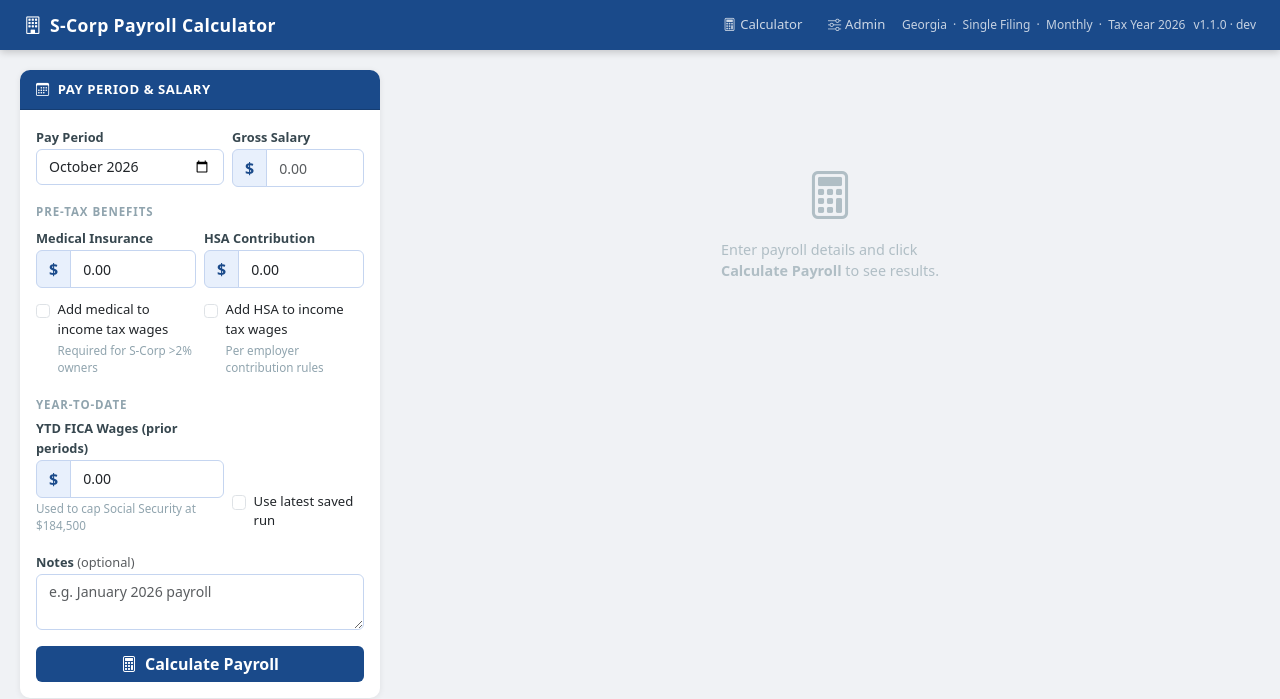
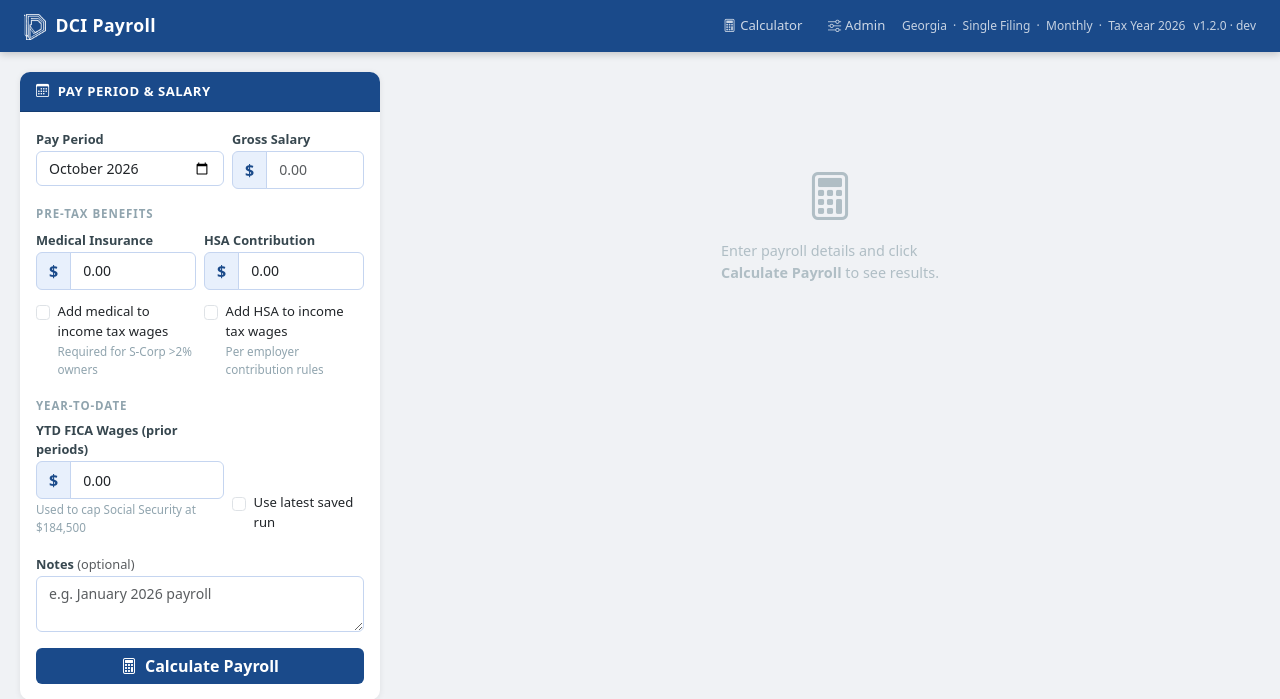
Before and after one commit to wjdecorte/payroll, a FastAPI app: page / in a window 1280 px wide. Shown: the top 699 px of the page. Run offline with FastAPI, Linux system fonts and the light colour scheme; data that the repository does not hold is empty; some libraries are stand-ins or nearby versions.

Commit message:
Rebrand as DCI Payroll with DeCorte Industries icon; bump to v1.2.0
Rename the app, add the DCI favicon/apple-touch icon and logo in the top
bar, and serve them from a new /static mount.

Co-Authored-By: Claude Sonnet 5.5 <noreply@anthropic.com>

```diff
--- a/payroll/__init__.py
+++ b/payroll/__init__.py
@@ -11,8 +11,8 @@ class Settings(BaseSettings):
     )
 
     # Application
-    app_name: str = "Payroll"
-    app_version: str = "1.1.0"
+    app_name: str = "DCI Payroll"
+    app_version: str = "1.2.0"
     # Git commit the running image was built from; set via BUILD_SHA at image build time
     build_sha: str = "dev"
     # Monotonic CI run number; 0 for local runs
--- a/payroll/frontend/__init__.py
+++ b/payroll/frontend/__init__.py
@@ -10,8 +10,8 @@ class FrontendSettings(BaseSettings):
         extra="ignore",
     )
 
-    app_name: str = "Payroll"
-    app_version: str = "1.1.0"
+    app_name: str = "DCI Payroll"
+    app_version: str = "1.2.0"
     build_sha: str = "dev"
     build_number: int = 0
     frontend_port: int = 8080
--- a/payroll/frontend/app.py
+++ b/payroll/frontend/app.py
@@ -1,4 +1,7 @@
+from pathlib import Path
+
 from fastapi import FastAPI
+from fastapi.staticfiles import StaticFiles
 
 from payroll.frontend import frontend_settings
 from payroll.frontend.routers import router
@@ -13,6 +16,11 @@ def create_app() -> FastAPI:
         redoc_url=None,
         openapi_url=None,
     )
+    application.mount(
+        "/static",
+        StaticFiles(directory=Path(__file__).parent / "static"),
+        name="static",
+    )
     application.include_router(router)
     return application
 
--- a/payroll/frontend/templates/admin.html
+++ b/payroll/frontend/templates/admin.html
@@ -1,6 +1,6 @@
 {% extends "base.html" %}
 
-{% block title %}Payroll Admin{% endblock %}
+{% block title %}DCI Payroll Admin{% endblock %}
 
 {% block content %}
 <div class="layout">
--- a/payroll/frontend/templates/base.html
+++ b/payroll/frontend/templates/base.html
@@ -3,7 +3,9 @@
 <head>
   <meta charset="UTF-8">
   <meta name="viewport" content="width=device-width, initial-scale=1">
-  <title>{% block title %}S-Corp Payroll{% endblock %}</title>
+  <title>{% block title %}DCI Payroll{% endblock %}</title>
+  <link rel="icon" type="image/png" href="/static/favicon-32.png">
+  <link rel="apple-touch-icon" href="/static/apple-touch-icon.png">
 
   <!-- Bootstrap 5 -->
   <link href="https://cdnjs.cloudflare.com/ajax/libs/bootstrap/5.3.3/css/bootstrap.min.css" rel="stylesheet">
@@ -43,6 +45,8 @@
       box-shadow: 0 2px 8px rgba(0,0,0,.2);
     }
     .topbar .brand { font-size: 1.1rem; font-weight: 700; letter-spacing: .02em; color: #fff; text-decoration: none; }
+    /* Logo is blue on transparent; render white to read on the dark bar */
+    .topbar .brand-logo { height: 1.6rem; width: auto; margin-right: .6rem; vertical-align: middle; filter: brightness(0) invert(1); }
     .topbar .meta  { font-size: 0.75rem; opacity: .75; }
     .topbar .nav-link { color: rgba(255,255,255,.78); font-size: .82rem; padding: .2rem .55rem; }
     .topbar .nav-link:hover { color: #fff; }
@@ -150,7 +154,7 @@
 
 <div class="topbar no-print">
   <div>
-    <a class="brand" href="/"><i class="bi bi-building me-2"></i>S-Corp Payroll Calculator</a>
+    <a class="brand" href="/"><img src="/static/logo-icon.png" alt="" class="brand-logo">DCI Payroll</a>
   </div>
   <div class="d-flex align-items-center gap-2">
     <a class="nav-link" href="/"><i class="bi bi-calculator me-1"></i>Calculator</a>
--- a/payroll/frontend/templates/index.html
+++ b/payroll/frontend/templates/index.html
@@ -1,6 +1,6 @@
 {% extends "base.html" %}
 
-{% block title %}S-Corp Payroll Calculator{% endblock %}
+{% block title %}DCI Payroll{% endblock %}
 
 {% block content %}
 <div class="layout">
--- a/pyproject.toml
+++ b/pyproject.toml
@@ -1,6 +1,6 @@
 [project]
 name = "payroll"
-version = "1.1.0"
+version = "1.2.0"
 description = "S-Corp owner payroll calculator with QuickBooks journal entries"
 readme = "README.md"
 requires-python = ">=3.14"
```
Also changed, not shown: tests/common/test_common_routers.py (+1 -1 lines), README.md, payroll/frontend/static/apple-touch-icon.png (added), payroll/frontend/static/favicon-32.png (added), payroll/frontend/static/logo-icon.png (added), 2 other files.
